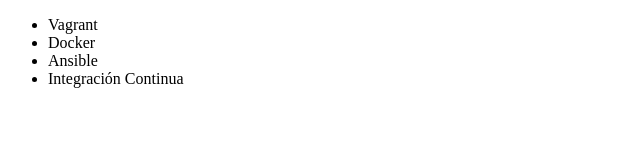
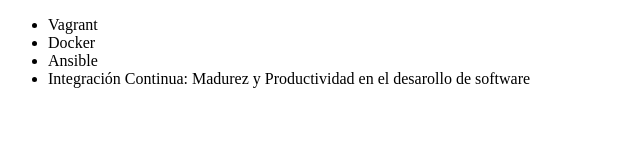
Before and after one commit to AndradeEM/alura-git, a plain HTML site: page index.html in a window 1280 px wide. Shown: the whole page, without its empty margins (0-640 px from the left). Drawn offline with Linux system fonts and the light colour scheme.

Commit message:
renombrando curso de integracion

```diff
--- a/index.html
+++ b/index.html
@@ -9,7 +9,7 @@
          <li> Vagrant </li>
          <li> Docker </li>
          <li> Ansible </li>
-         <li> Integración Continua </li>
+         <li> Integración Continua: Madurez y Productividad en el desarollo de software </li>
      </ul>
 </body>
 </html>
```
